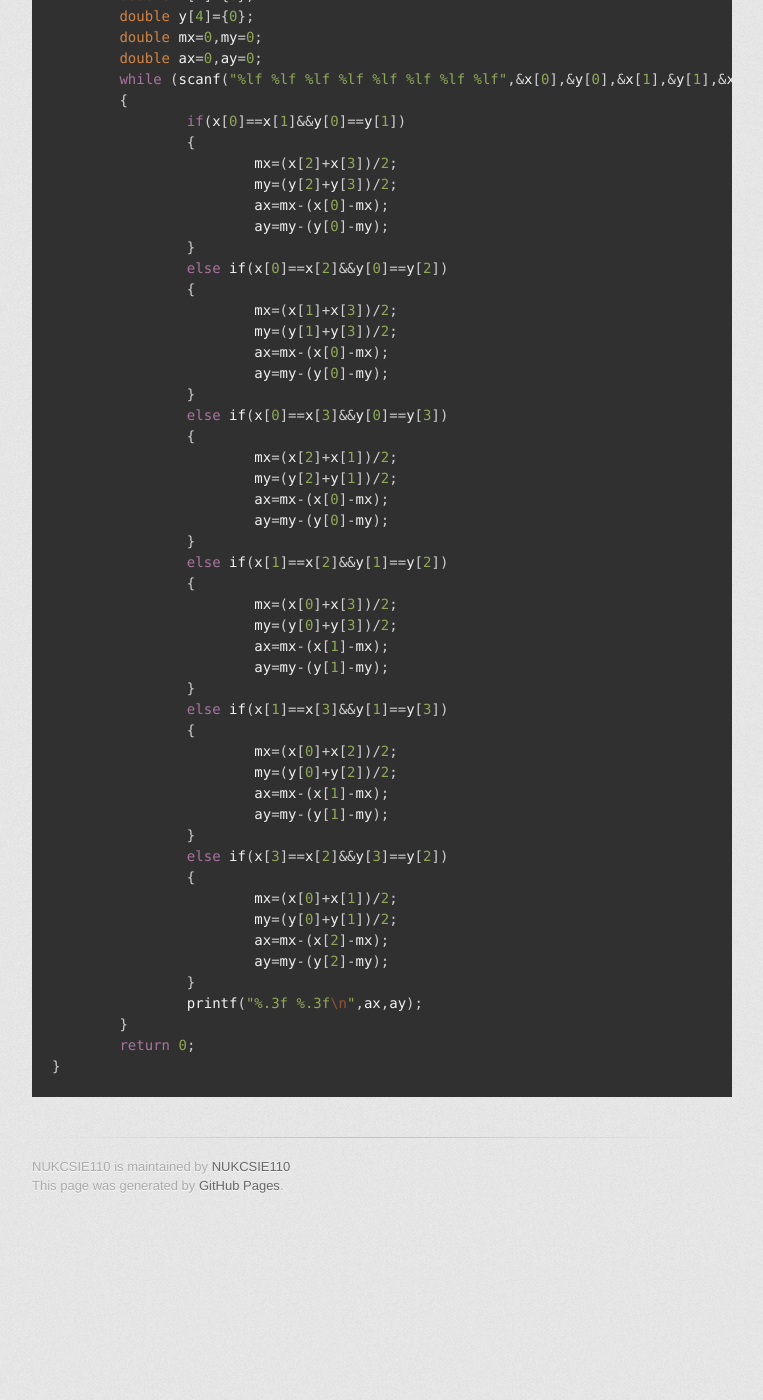
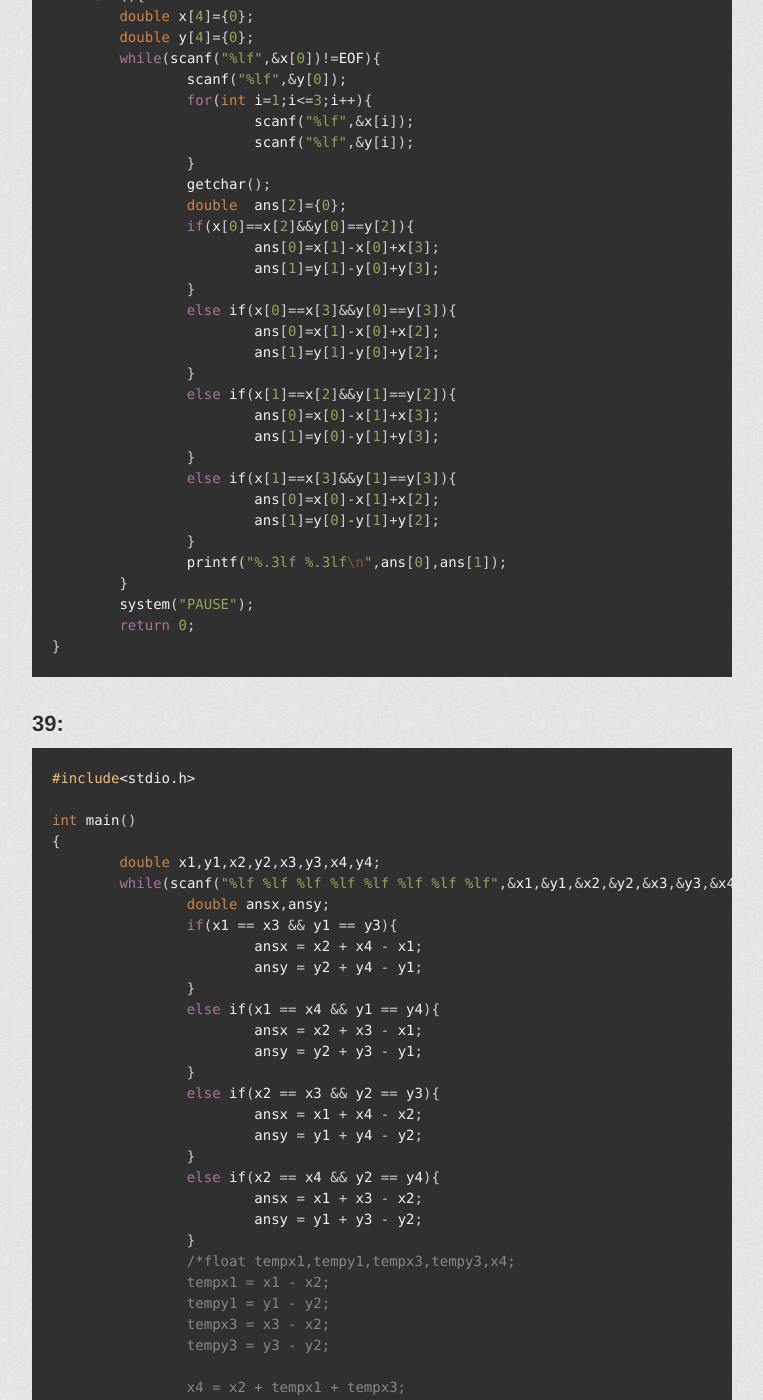
Before and after one commit to NUKCSIE110/ProgrammingStudio, a Jekyll site: the page built from hw/20180305.md, in a window 1280 px wide and 1400 px high, scrolled down 2041 px. Shown: the whole window, without its empty margins (258-1021 px from the left). Built offline with Jekyll 4.4.1, drawn with Linux system fonts in a browser that asks for light colours; some web fonts are replaced; before the commit the page ends 3267 px from its top, so only the background shows below that; some of the changed text lies outside the part shown.

Commit message:
update0409

````diff
--- a/hw/20180305.md
+++ b/hw/20180305.md
@@ -74,6 +74,83 @@ int main()
 	return 0;
 }
 ```
+## 35:
+``` c++
+#include<stdio.h>
+#include<stdlib.h>
+
+int main(){
+	double x[4]={0};
+	double y[4]={0};
+	while(scanf("%lf",&x[0])!=EOF){
+		scanf("%lf",&y[0]);
+		for(int i=1;i<=3;i++){
+			scanf("%lf",&x[i]);
+			scanf("%lf",&y[i]);
+		}
+		getchar();
+		double  ans[2]={0};
+		if(x[0]==x[2]&&y[0]==y[2]){
+			ans[0]=x[1]-x[0]+x[3];
+			ans[1]=y[1]-y[0]+y[3];
+		}
+		else if(x[0]==x[3]&&y[0]==y[3]){
+			ans[0]=x[1]-x[0]+x[2];
+			ans[1]=y[1]-y[0]+y[2];
+		}
+		else if(x[1]==x[2]&&y[1]==y[2]){
+			ans[0]=x[0]-x[1]+x[3];
+			ans[1]=y[0]-y[1]+y[3];
+		}
+		else if(x[1]==x[3]&&y[1]==y[3]){
+			ans[0]=x[0]-x[1]+x[2];
+			ans[1]=y[0]-y[1]+y[2];
+		}
+		printf("%.3lf %.3lf\n",ans[0],ans[1]);
+	}
+	system("PAUSE");
+	return 0;
+}
+```
+## 39:
+``` c++
+#include<stdio.h>
+
+int main()
+{
+	double x1,y1,x2,y2,x3,y3,x4,y4;
+	while(scanf("%lf %lf %lf %lf %lf %lf %lf %lf",&x1,&y1,&x2,&y2,&x3,&y3,&x4,&y4) != EOF){
+		double ansx,ansy;
+		if(x1 == x3 && y1 == y3){
+			ansx = x2 + x4 - x1;
+			ansy = y2 + y4 - y1;
+		}
+		else if(x1 == x4 && y1 == y4){
+			ansx = x2 + x3 - x1;
+			ansy = y2 + y3 - y1;
+		}
+		else if(x2 == x3 && y2 == y3){
+			ansx = x1 + x4 - x2;
+			ansy = y1 + y4 - y2;
+		}
+		else if(x2 == x4 && y2 == y4){
+			ansx = x1 + x3 - x2;
+			ansy = y1 + y3 - y2;
+		}
+		/*float tempx1,tempy1,tempx3,tempy3,x4;
+		tempx1 = x1 - x2;
+		tempy1 = y1 - y2;
+		tempx3 = x3 - x2;
+		tempy3 = y3 - y2;
+
+		x4 = x2 + tempx1 + tempx3;
+		y4 = y2 + tempy1 + tempy3;
+		printf("%.3f %.3f\n",x4,y4);*/
+		printf("%.3lf %.3lf\n",ansx,ansy);
+	}
+	return 0;
+}
+```
 ## 41:
 ``` c++
 #include <stdio.h>
````
Also changed, not shown: hw/20180226.md (+29 -0 lines), hw/20180303.md (+49 -0 lines), hw/20180316.md (+111 -0 lines).
